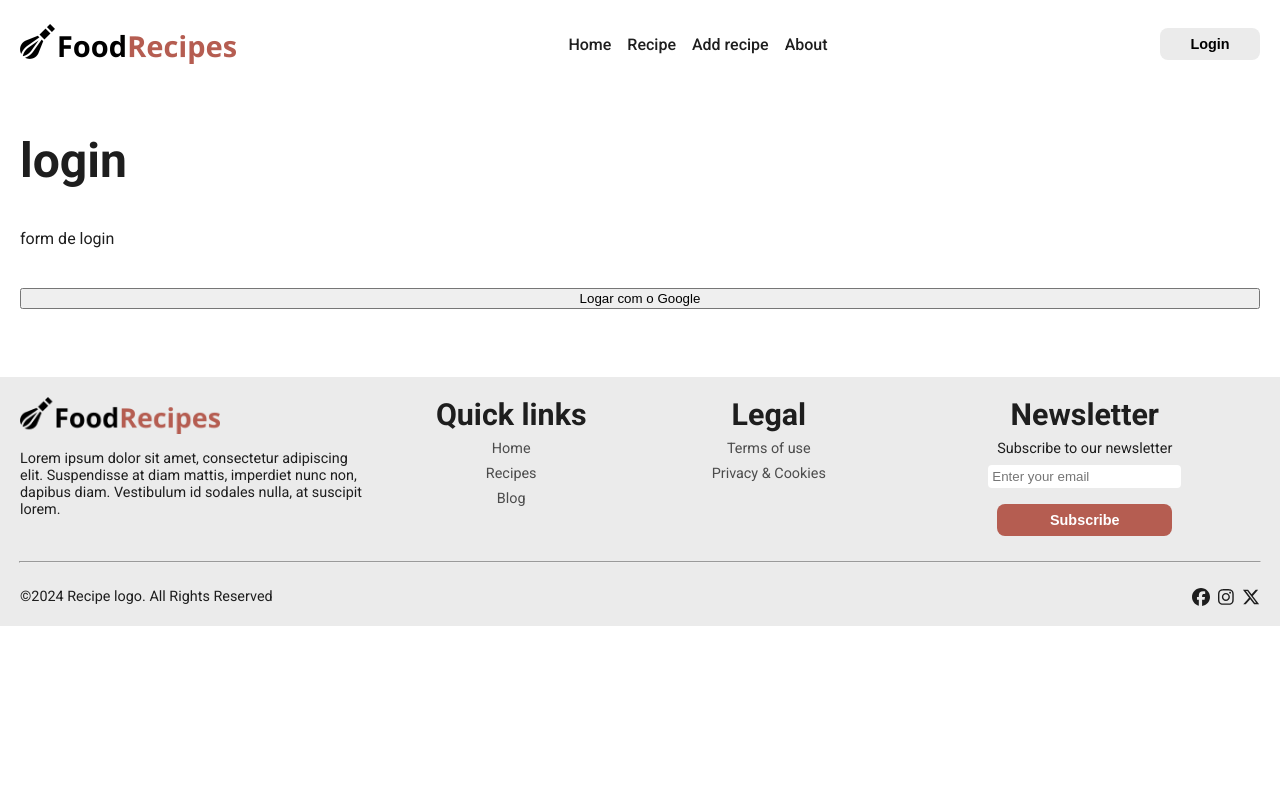
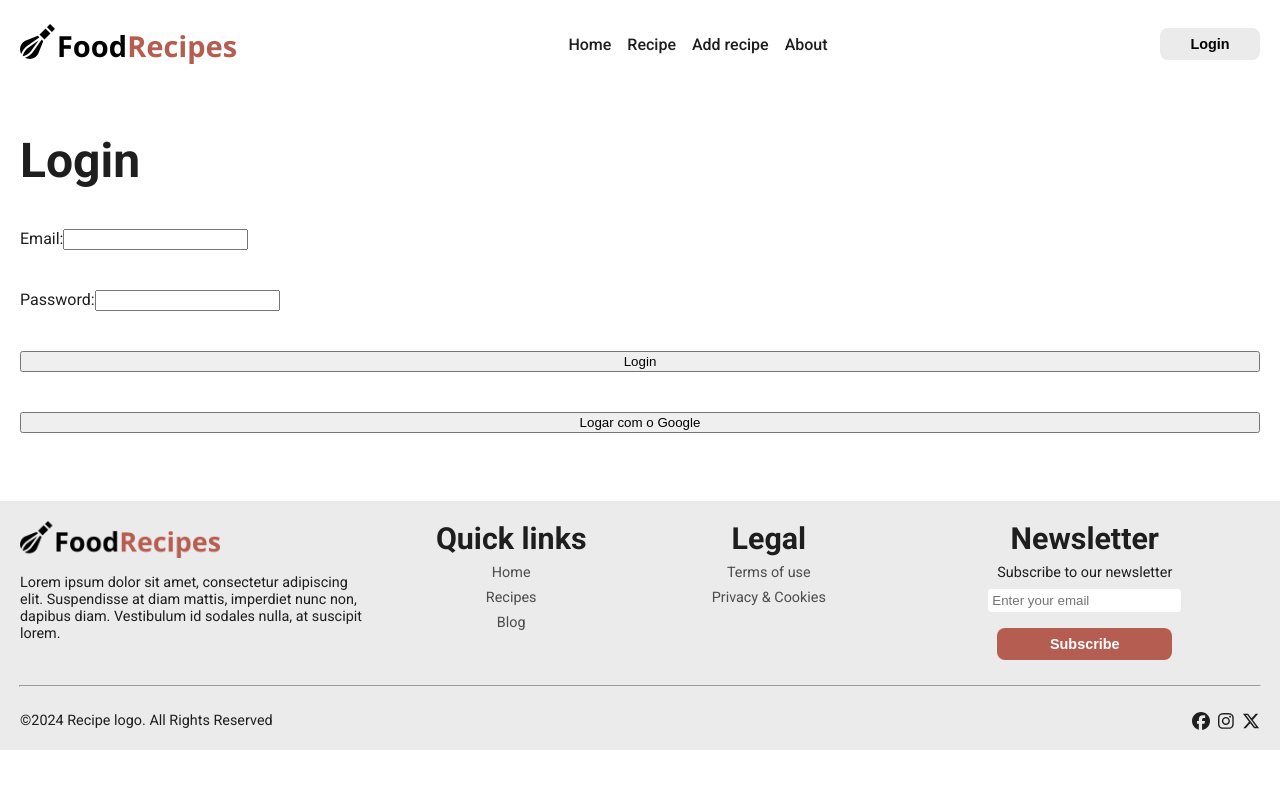
Before and after one commit to augusto-mattos/food-recipes, a React (Vite) app: page /login in a window 1280 px wide. Shown: the top 788 px of the page. Built offline with nearby package versions, Linux system fonts and the light colour scheme.

Commit message:
login com usuario e senha

```diff
--- a/src/components/layout/_navbar.jsx
+++ b/src/components/layout/_navbar.jsx
@@ -8,7 +8,7 @@ function NavBar() {
   const navigate = useNavigate();
 
   const userData = JSON.parse(sessionStorage.getItem("@AuthFirebase:user"));
-  const signedUserName = userData ? userData.displayName : '';
+  const signedUserName = userData ? (userData.displayName || userData.email) : "";
 
   function handleClick() {
     if (signed) {
--- a/src/pages/Login/index.jsx
+++ b/src/pages/Login/index.jsx
@@ -1,10 +1,36 @@
-import { useContext } from "react";
+import { useContext, useState } from "react";
 import { AuthGoogleContext } from "../../contexts/authGoogle";
+import { getAuth, signInWithEmailAndPassword } from "firebase/auth";
+
 import { useNavigate } from "react-router-dom";
 
 function Login() {
   const { signInGoogle, signed } = useContext(AuthGoogleContext);
   const navigate = useNavigate();
+  const [email, setEmail] = useState("");
+  const [password, setPassword] = useState("");
+  // eslint-disable-next-line no-unused-vars
+  const [error, setError] = useState("");
+
+  const auth = getAuth();
+
+  const handleEmailChange = (e) => setEmail(e.target.value);
+  const handlePasswordChange = (e) => setPassword(e.target.value);
+
+  const handleSignInWithEmail = async () => {
+    try {
+      const userCredential = await signInWithEmailAndPassword(auth, email, password);
+      const user = userCredential.user;
+      const token = await user.getIdToken();
+      sessionStorage.setItem("@AuthFirebase:token", token);
+      sessionStorage.setItem("@AuthFirebase:user", JSON.stringify(user));
+      console.log("Usuário logado:", user);
+      navigate("/");
+    } catch (error) {
+      setError(error.message);
+      console.error("Erro ao fazer login:", error);
+    }
+  };
 
   if (signed) {
     navigate("/");
@@ -12,8 +38,16 @@ function Login() {
 
   return (
     <>
-      <h1>login</h1>
-      <div>form de login</div>
+            <h1>Login</h1>
+      <div>
+        <label>Email:</label>
+        <input type="email" value={email} onChange={handleEmailChange} />
+      </div>
+      <div>
+        <label>Password:</label>
+        <input type="password" value={password} onChange={handlePasswordChange} />
+      </div>
+      <button onClick={handleSignInWithEmail}>Login</button>
       <button onClick={() => signInGoogle()}>Logar com o Google</button>
     </>
   );
```
